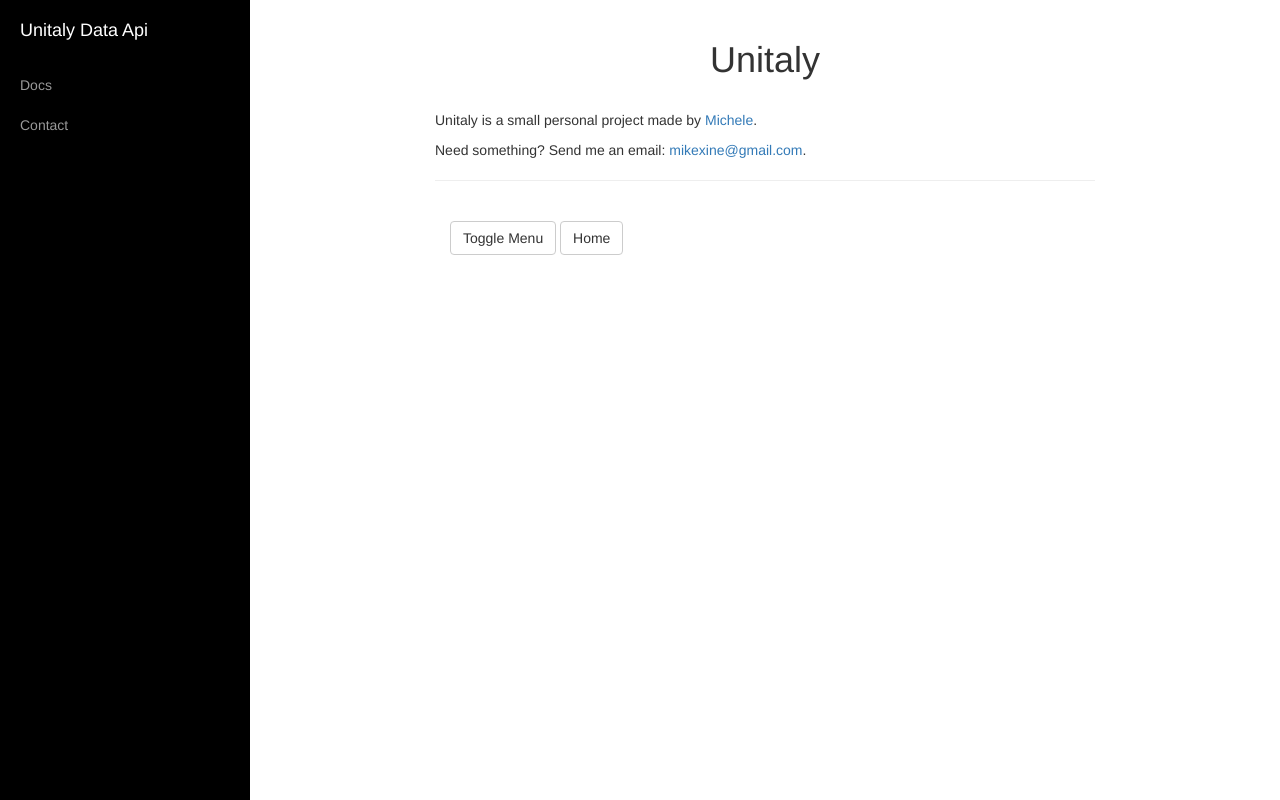
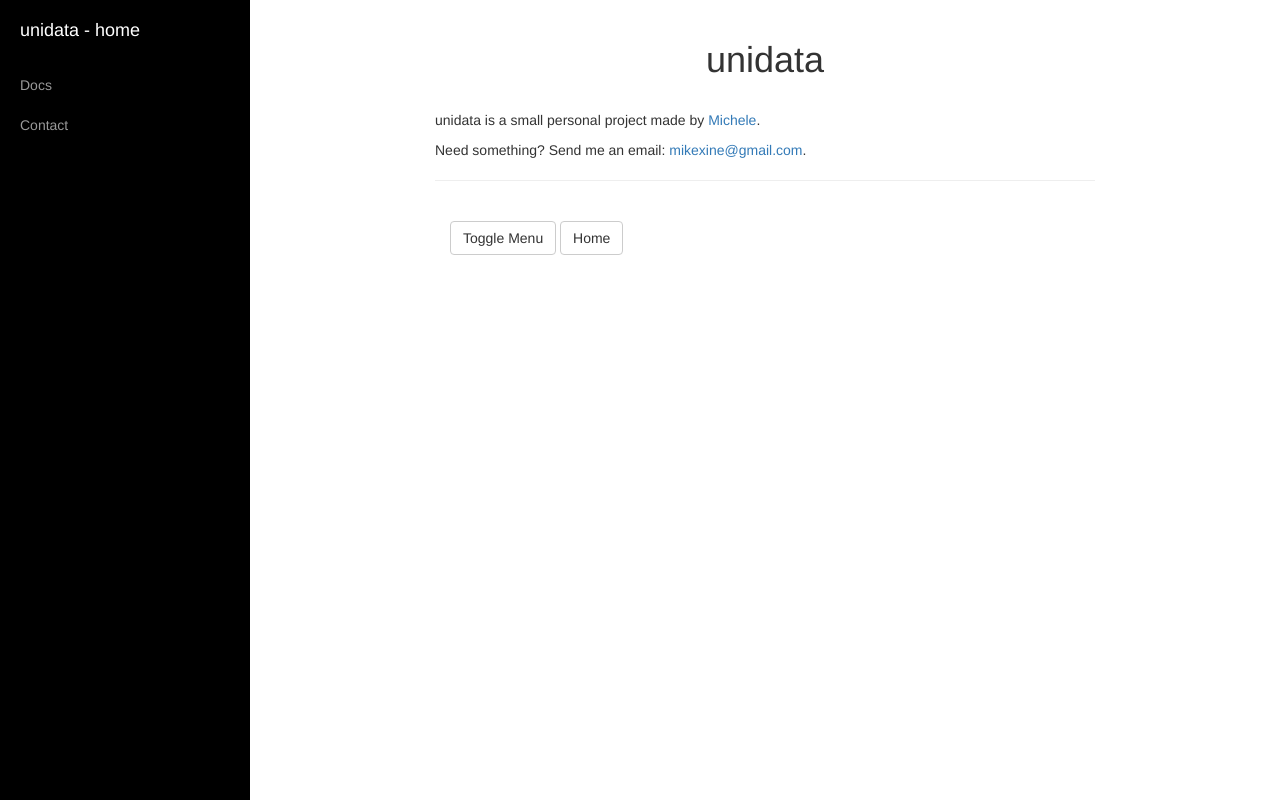
Before and after one commit to mikexine/unidata-backend, a Flask app: page /contacts/ in a window 1280 px wide. Run offline with Flask 2, Linux system fonts and the light colour scheme; parts of the project's set-up code (start-up, migrations or seed data) failed here and were passed over; some libraries are stand-ins or nearby versions.

Commit message:
unitaly --> unidata

```diff
--- a/bot_app/templates/base.html
+++ b/bot_app/templates/base.html
@@ -9,7 +9,7 @@
     <meta name="description" content="Flask App used to get messages from Uniwhere chats and to elaborate the appropriate reply.">
     <meta name="author" content="mikexine@gmail.com">
 
-    <title>Unitaly Data API</title>
+    <title>unidata</title>
 
     <!-- Bootstrap Core CSS -->
     <link href="/static/css/bootstrap.min.css" rel="stylesheet">
@@ -35,7 +35,7 @@
                 <ul class="sidebar-nav">
                     <li class="sidebar-brand">
                         <a href="/">
-                            Unitaly Data Api
+                            unidata - home
                         </a>
                     </li>
                     <li>
--- a/bot_app/templates/contacts.html
+++ b/bot_app/templates/contacts.html
@@ -2,8 +2,8 @@
 {% extends "base.html" %}
 
 {% block content %}
-<h1>Unitaly</h1>
-<p>Unitaly is a small personal project made by <a href="http://mikexine.com" target="_blank">Michele</a>.
+<h1>unidata</h1>
+<p>unidata is a small personal project made by <a href="http://mikexine.com" target="_blank">Michele</a>.
 <p>Need something? Send me an email: <a href="mailto:mikexine@gmail.com">mikexine@gmail.com</a>.</p>
 <hr />
 <br />
--- a/bot_app/templates/docs.html
+++ b/bot_app/templates/docs.html
@@ -2,8 +2,7 @@
 
 {% block content %}
 
-<div class="row">
-    <h1>Unitaly Data Api</h1>
+    <h1>unidata Api</h1>
     <p>Description of available methods.</p>
     <p>For all API calls, you should set the
         <code>content-type</code> in the call's header to
--- a/bot_app/templates/index.html
+++ b/bot_app/templates/index.html
@@ -2,7 +2,7 @@
 {% extends "base.html" %}
 
 {% block content %}
-<h1>Unitaly</h1>
+<h1>unidata</h1>
 <p>The aim of this project is to collect data from various universities - starting with the Italian ones - elaborate this data and make them available to anyone, in a simple JSON format.</p>
 <p>Some data that are available may be not so useful (<a href="http://unidata.xyz/api/unipd/udupadova">example</a>) - but they are used by <a href="https://telegram.me/unipdbot">@UnipdBot</a>. </p>
 <p>You can find the docs of the available API calls <a href="docs">here.</a></p>
```
